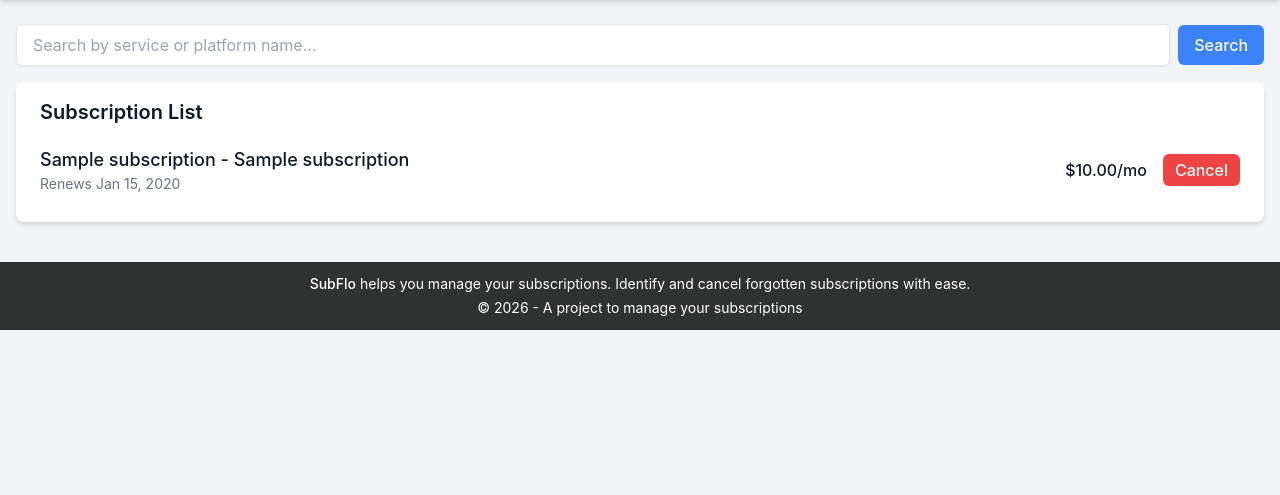
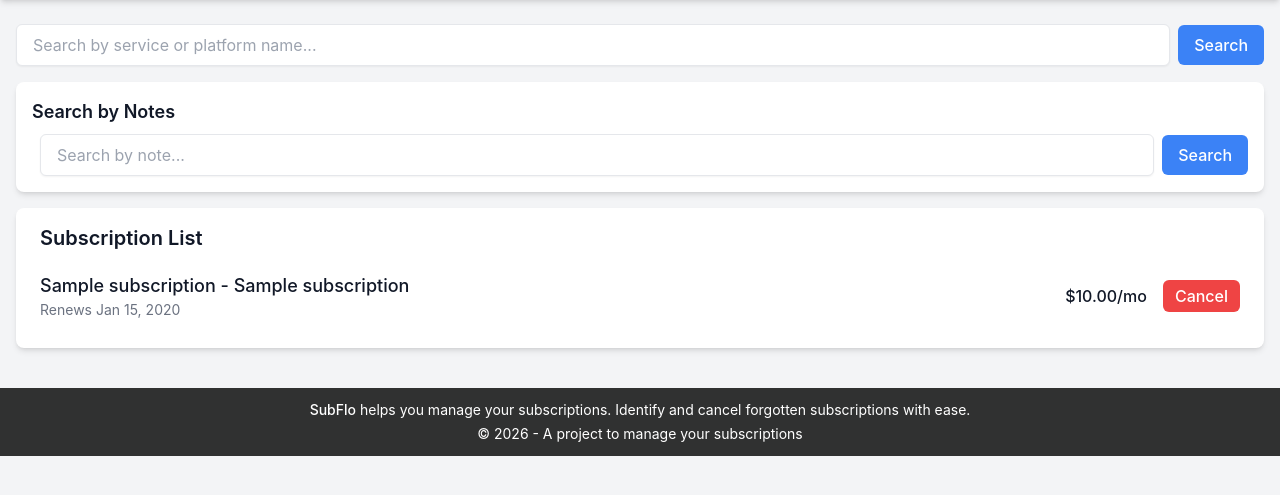
Before and after one commit to kyoonx/5_SubFlo, a Django app: page /dashboard/ in a window 1280 px wide. Shown: the part 68-563 px from the top of the page. Run offline with Django 5.2, Linux system fonts and the light colour scheme; tables that the repository leaves empty hold one stand-in row (values such as "Sample post"); some libraries are stand-ins or nearby versions; some web fonts are replaced.

Commit message:
Implement `POST` method for searching to hide sentitive info

```diff
--- a/SubFlo/settings/base.py
+++ b/SubFlo/settings/base.py
@@ -41,6 +41,7 @@ MIDDLEWARE = [
     'django.contrib.auth.middleware.AuthenticationMiddleware',
     'django.contrib.messages.middleware.MessageMiddleware',
     'django.middleware.clickjacking.XFrameOptionsMiddleware',
+    'django.middleware.csrf.CsrfViewMiddleware',
 ]
 
 ROOT_URLCONF = 'SubFlo.urls'
--- a/dashboard/views.py
+++ b/dashboard/views.py
@@ -5,18 +5,48 @@ from django.views.generic import ListView
 from subscriptions.models import Subscription, EmailMessage
 from django.db.models import Q
 
+
 class SubscriptionList(ListView):
     model = Subscription
     context_object_name = "subscriptions"
     template_name = "dashboard/subscription_list.html"
 
+    def get_queryset(self):
+        queryset = Subscription.objects.all()
+        q = self.request.GET.get("q", "").strip()
+        text = self.request.POST.get("text", "").strip()
+
+        if q:
+            queryset = queryset.filter(Q(platform_name__icontains=q) | Q(service_name__icontains=q))
+
+        if text:
+            queryset = queryset.filter(notes__icontains=text)
+
+        return queryset
+
     def get_context_data(self, **kwargs):
         ctx = super().get_context_data(**kwargs)
+        ctx["q"] = self.request.GET.get("q", "").strip()
+        ctx["text"] = self.request.POST.get("text", "").strip()
+        return ctx
+
+    def post(self, request, *args, **kwargs):
+        text = request.POST.get("text", "").strip()
         q = self.request.GET.get("q", "").strip()
+
+        queryset = Subscription.objects.all()
         if q:
-            ctx["subscriptions"]  = Subscription.objects.filter( Q(platform_name__icontains=q) | Q(service_name__icontains=q) )
-        ctx["q"] = q
-        return ctx
+            queryset = queryset.filter(Q(platform_name__icontains=q) | Q(service_name__icontains=q))
+        if text:
+            queryset = queryset.filter(notes__icontains=text)
+
+        subscriptions = list(queryset)
+        context = {
+            'subscriptions': subscriptions,
+            'q': q,
+            'text': text
+        }
+        return render(request, self.template_name, context)
 
 def subscription_detail(request, pk):
     subscription = get_object_or_404(Subscription, pk=pk)
--- a/templates/base.html
+++ b/templates/base.html
@@ -38,8 +38,10 @@
 
 <!-- Content -->
 <main class="container mx-auto py-6 px-4">
-    {% block search %}
+    {% block search_service_or_platform %}
+    {% endblock %}
 
+    {% block search_note %}
     {% endblock %}
 
 
--- a/templates/dashboard/email_message_detail.html
+++ b/templates/dashboard/email_message_detail.html
@@ -6,7 +6,7 @@
 {% endblock %}
 
 
-{% block search %}
+{% block search_service_or_platform %}
 
 {% endblock %}
 
--- a/templates/dashboard/subscription_detail.html
+++ b/templates/dashboard/subscription_detail.html
@@ -5,7 +5,7 @@
 {% endblock %}
 
 
-{% block search %}
+{% block search_service_or_platform %}
 
 {% endblock %}
 
--- a/templates/dashboard/subscription_list.html
+++ b/templates/dashboard/subscription_list.html
@@ -5,10 +5,8 @@
 {% endblock %}
 
 
-
-{% block search %}
+{% block search_service_or_platform %}
   <form method="get" class="mb-4 flex items-center space-x-2">
-
     <div class="flex-1">
       <input type="search" name="q" value="{{ q }}"
              class="w-full px-4 py-2 border rounded-md shadow-sm focus:outline-none focus:ring-2 focus:ring-blue-500 focus:border-blue-500"
@@ -21,7 +19,7 @@
           Search
       </button>
 
-      {% if q %}
+      {% if q or text %}
         <a href="{% url 'subscription-list-url' %}"
            class="bg-gray-200 hover:bg-gray-300 text-gray-800 font-medium py-2 px-4 rounded-md ml-2">Clear</a>
       {% endif %}
@@ -31,7 +29,28 @@
   </form>
 {% endblock %}
 
+{% block search_note %}
+  <div class="bg-white shadow-md rounded-lg p-4 mb-4">
+    <h3 class="text-lg font-semibold mb-2">Search by Notes</h3>
+    <form method="post" class="flex items-center space-x-2">
+      {% csrf_token %}
 
+      <div class="flex-1">
+        <input type="search" name="text" value="{{ text }}"
+               class="w-full px-4 py-2 border rounded-md shadow-sm focus:outline-none focus:ring-2 focus:ring-blue-500 focus:border-blue-500"
+               placeholder="Search by note...">
+      </div>
+
+      <div>
+        <button type="submit"
+                class="bg-blue-500 hover:bg-blue-700 text-white font-medium py-2 px-4 rounded-md">
+            Search
+        </button>
+      </div>
+
+    </form>
+  </div>
+{% endblock %}
 
 
 
@@ -53,8 +72,8 @@
                         </div>
                     </li>
                 {% empty %}
-                    {% if q %}
-                        <li class="py-2">No subscriptions found for "{{ q }}"</li>
+                    {% if q or text %}
+                        <li class="py-2">No subscriptions found.</li>
                     {% else %}
                     <li class="py-2">No subscriptions yet!</li>
                     {% endif %}
```
